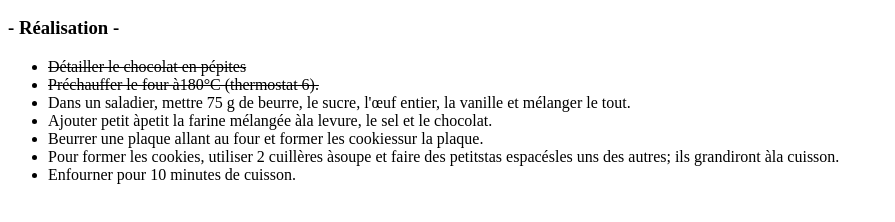
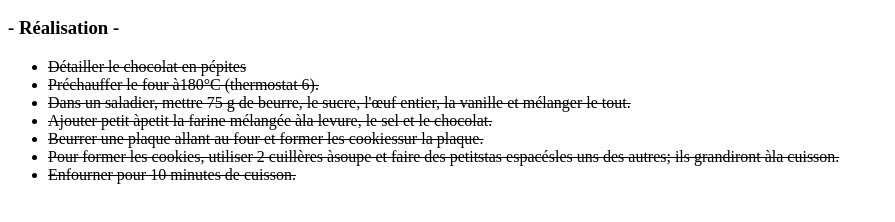
Before and after one commit to charlyol/recetteCookie, a plain HTML site: page pageOne.html in a window 1280 px wide. Shown: the part 110-332 px from the top of the page, without its empty margins (0-895 px from the left). Drawn offline with Linux system fonts and the light colour scheme.

Commit message:
secondCommit

```diff
--- a/pageOne.html
+++ b/pageOne.html
@@ -21,7 +21,7 @@
                 <strike>Détailler le chocolat en pépites</strike>
             </li>
             <li>
-                <strike>Préchauffer le four à180°C (thermostat 6).</strike>
+                <strike>Préchauffer le four à180°C (thermostat 6).
             </li>
             <li>
                 Dans un saladier, mettre 75 g de beurre, le sucre, l'œuf entier, la vanille et mélanger le tout.
```
